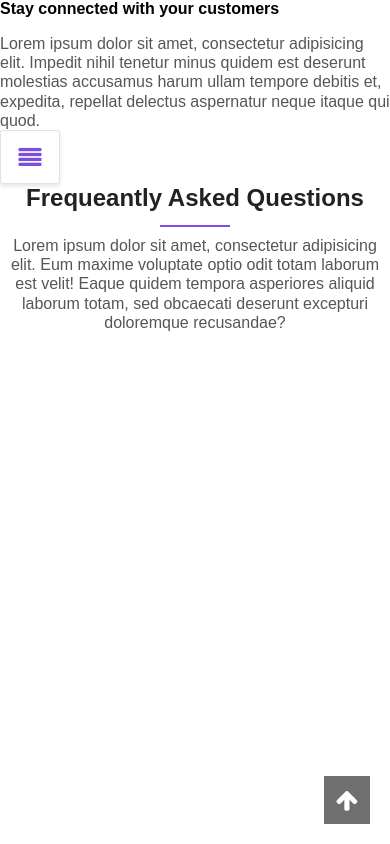
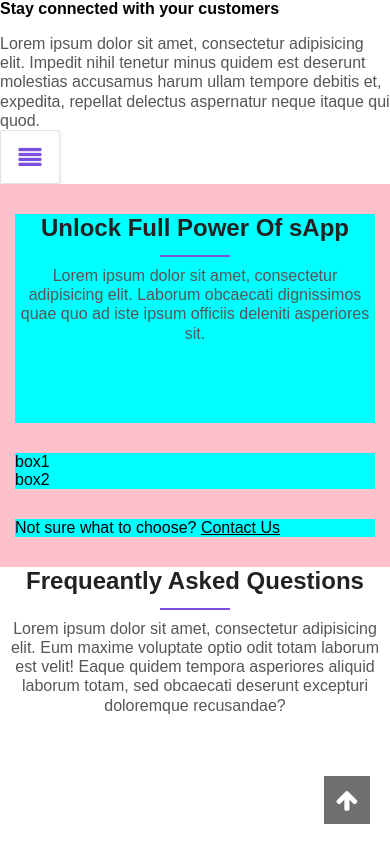
Before and after one commit to front-end-by-rimantas/42-grupe-portfolio-react, a website: page index.html in a window 390 px wide. Drawn offline with Linux system fonts and the light colour scheme.

Commit message:
mobile to large

```diff
--- a/index.html
+++ b/index.html
@@ -48,6 +48,27 @@
     <!-- Simple & Beautiful Interface - section: end-->
 
     <!-- Unlock Full Power Of sApp - section: start-->
+    <section class="container">
+        <div class="row">
+            <div class="col-12 col-md-10 ml-md-1 col-lg-8 ml-lg-2">
+                <div class="tittle">
+                    <div class="section-tittle">Unlock Full Power Of sApp</div>
+                    <p class="main-para">Lorem ipsum dolor sit amet, consectetur adipisicing elit. Laborum obcaecati dignissimos quae quo ad iste ipsum officiis deleniti asperiores sit.</p>
+                </div>
+            </div>
+        </div>
+        <div class="row">
+            <div class="col-12 col-sm-10 ml-sm-1 col-md-5 ml-md-1 col-lg-4 ml-lg-2">box1</div>
+            <div class="col-12 col-sm-10 ml-sm-1 col-md-5 ml-md-0 col-lg-4
+            ">box2</div>
+        </div>
+        <div class="row">
+            <div class="col-12 col-md-6 ml-md-3">
+                <div class="text-link">Not sure what to choose? <a href="#">Contact Us</a></div>
+            </div>
+        </div>
+
+    </section>
     <!-- Unlock Full Power Of sApp - section: end-->
 
     <!-- FAQ: start-->
```
